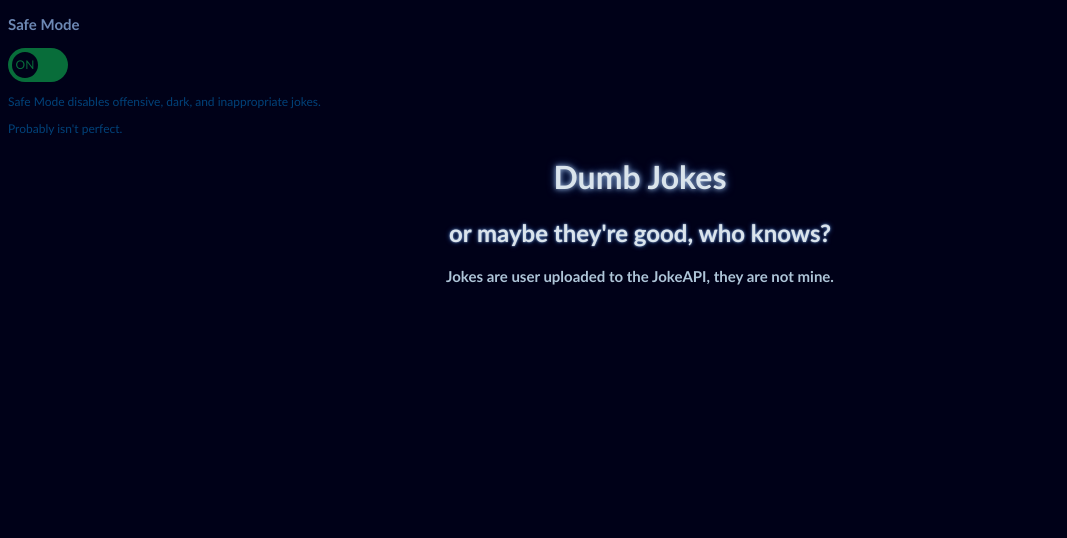
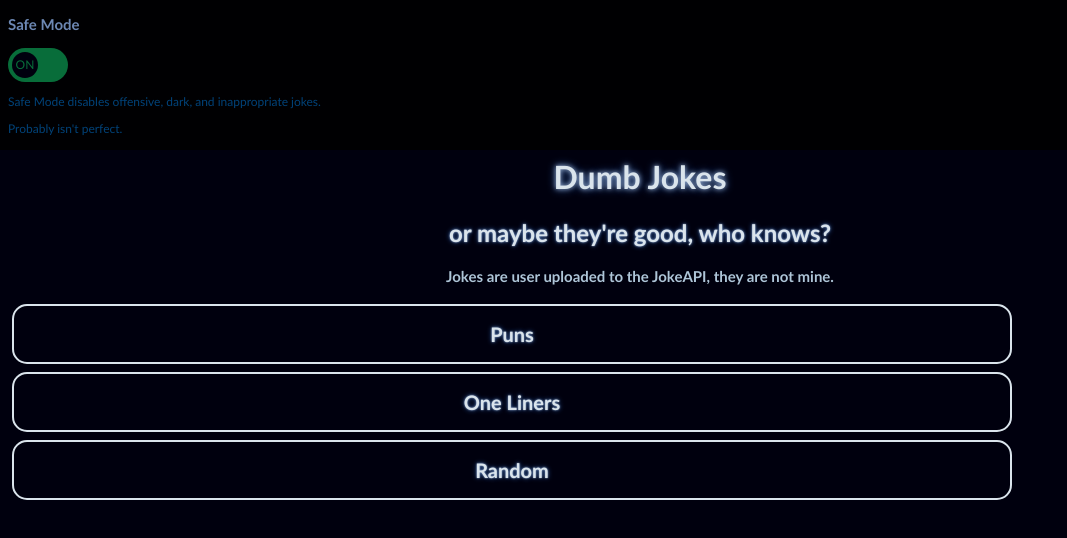
Before and after one commit to ArcIsTaken/Stupid-Jokes-API, a plain HTML site: page index.html in a window 1280 px wide. Shown: the whole page, without its empty margins (0-1067 px from the left). Drawn offline with Linux system fonts and the light colour scheme; files whose address does not match are found by name.

Commit message:
joke buttons added and styled

```diff
--- a/index.html
+++ b/index.html
@@ -8,14 +8,12 @@
         <meta name="viewport" content="width=device-width, initial-scale=1.0">
     </head>
 <body>
-    <script src="/home/velox2/Development/Code/Phase1/Stupid-Jokes-API/index.js">
-    </script>
     <!--label tag for safemode slider-->
     <div class="safemode">
        <h3>Safe Mode</h3>
     </div>
     <label class="switch">
-        <input type="checkbox" unchecked>
+        <input type="checkbox" id="switch" unchecked>
         <span class="slider round">
       </label>
     <p>Safe Mode disables offensive, dark, and inappropriate jokes.</p>
@@ -24,6 +22,12 @@
     <h1>Dumb Jokes</h1>
     <h2>or maybe they're good, who knows?</h2>
     <h3>Jokes are user uploaded to the JokeAPI, they are not mine.</h3>
-
+    <button class="button" role="button">Puns</button>
+    <button class="button" role="button">One Liners</button>
+    <button class="button" role="button">Random</button>
+    <div class="dark-header">
+    </div>
+   <script src="index.js">
+   </script>
 </body>
 </html>
--- a/index.js
+++ b/index.js
@@ -1,4 +1,7 @@
-document.addEventListener("DOMContentLoaded", (event) => {
+console.log("testing");
+
+
+document.addEventListener("DOMContentLoaded", function () {
   const storedSwitchState = localStorage.getItem("switchState");
   const switchInput = document.getElementById("switch");
 
@@ -11,4 +14,7 @@ document.addEventListener("DOMContentLoaded", (event) => {
   switchInput.addEventListener("change", function () {
     localStorage.setItem("switchState", switchInput.checked);
   });
+
+
+
 });
--- a/style.css
+++ b/style.css
@@ -4,7 +4,7 @@ html {
 }
 
 body {
-    background-color: rgb(0, 1, 24);
+    background-color: rgb(0, 0, 14);
   }
 
   .safemode h3 {
@@ -59,12 +59,12 @@ body {
 .slider:before {
   position: absolute;
   content: "ON";
-  content: rgb(0, 66, 121);
+  content: rgb(54, 126, 185);
   height: 26px;
   width: 26px;
   left: 4px;
   bottom: 4px;
-  background-color: rgb(0, 1, 24);
+  background-color: rgb(0, 0, 14);
   -webkit-transition: .4s;
   transition: .4s;
   text-align: center;
@@ -105,3 +105,68 @@ p {
   position: relative;
   color: rgb(0, 66, 121);
 }
+
+/* setting up the main buttons */
+.button {
+  background-color: transparent;
+  border: 2px solid rgb(218, 228, 236);
+  border-radius: 15px;
+  padding: top 10px;
+  box-sizing: border-box;
+  color: rgb(218, 228, 236);
+  cursor: pointer;
+  display: inline-block;
+  max-width: 1000px;
+  font-family: 'Trebuchet MS';
+  line-height: normal;
+  text-shadow: 0px 0px 2px rgb(162, 183, 216),0px 0px 5px rgb(38, 84, 158);
+  font-size: 20px;
+  font-weight: bolder;
+  margin: 0;
+  min-height: 60px;
+  min-width: 0;
+  outline: none;
+  padding: 16px 24px;
+  text-align: center;
+  text-decoration: none;
+  transition: all 300ms cubic-bezier(.23, 1, 0.32, 1);
+  user-select: none;
+  -webkit-user-select: none;
+  touch-action: manipulation;
+  width: 100%;
+  will-change: transform;
+}
+
+.button {
+margin: 4px;
+align-items: center;
+}
+.button:disabled {
+  pointer-events: none;
+}
+
+.button:hover {
+  color: #fff;
+  background-color: rgba(218, 228, 236, 0.514);
+  box-shadow: rgba(0, 0, 0, 0.25) 0 8px 15px;
+  transform: translateY(-2px);
+}
+
+.button:active {
+  box-shadow: none;
+  transform: translateY(0);
+}
+
+/* making a spot for the previously viewed jokes */
+
+
+/* darker margin at top of page */
+.dark-header{
+  background-color: rgb(0, 0, 2);
+  height: 150px;
+  width: 100%;
+  position: absolute;
+  top: 0;
+  left: 0;
+  z-index: -1;
+  }
```
